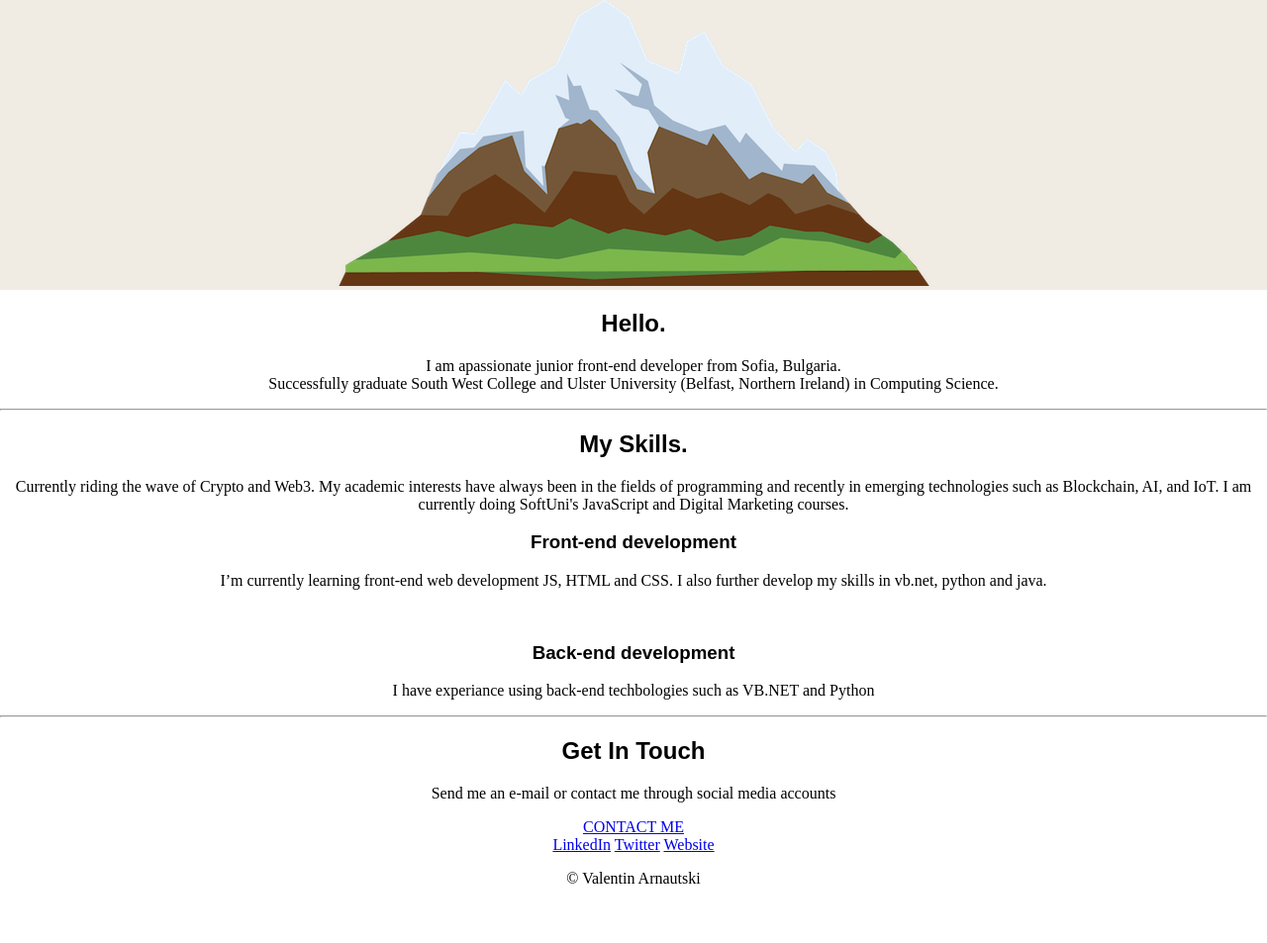
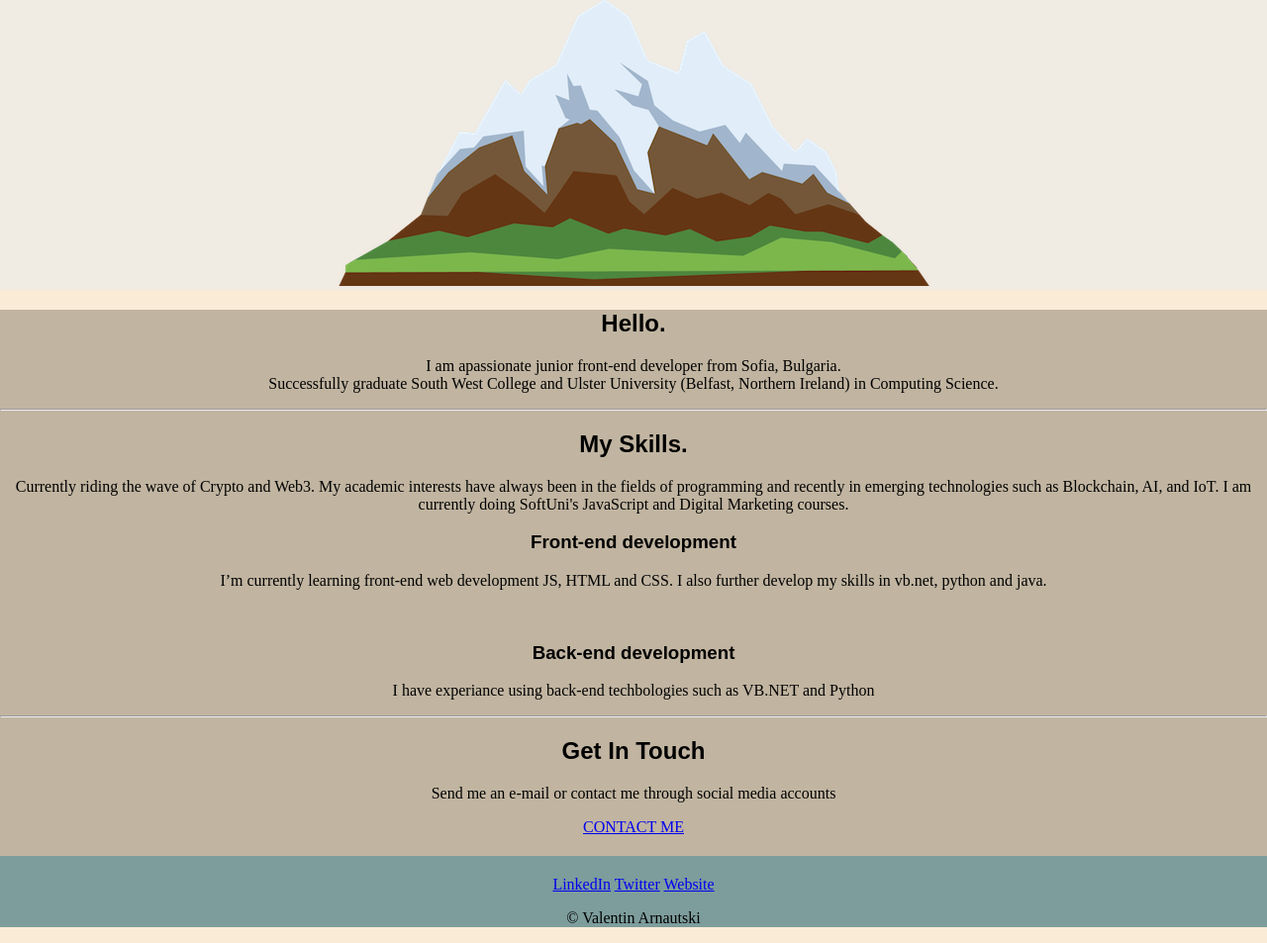
Before and after one commit to ValentinAr7/JS-BackEnd-Exercises, a plain HTML site: page CSS - My site/index.html in a window 1280 px wide. Shown: the part 192-1145 px from the top of the page at 99% size. Before the commit the page ends 1105 px from the top, so only its background shows below. Drawn offline with Linux system fonts and the light colour scheme.

Commit message:
content update

```diff
--- a/CSS - My site/style.css
+++ b/CSS - My site/style.css
@@ -2,26 +2,23 @@ body{
     margin: 0px;
     text-align: center;
     font-family: 'Merriweather', serif;
+    background-color: antiquewhite;
 
 }
 .top {
     background-color: #F0EBE3;
-    width: 200;
-    height: 200;
+
 }
 
-.middle {
-    background-color: #E4DCCF;
-    width: 200px;
-    height: 200px;
-    margin-left: 200px;
+.middle-container {
+    background-color: #c1b5a1;
+    padding-bottom: 20px;
+
 }
 
-.bottom {
+.bottom-container {
     background-color: #7D9D9C;
-    width: 200px;
-    height: 200px;
-    margin-left: 400px;
+    padding-top: 20px;
 }
 
 .mountain{
```
